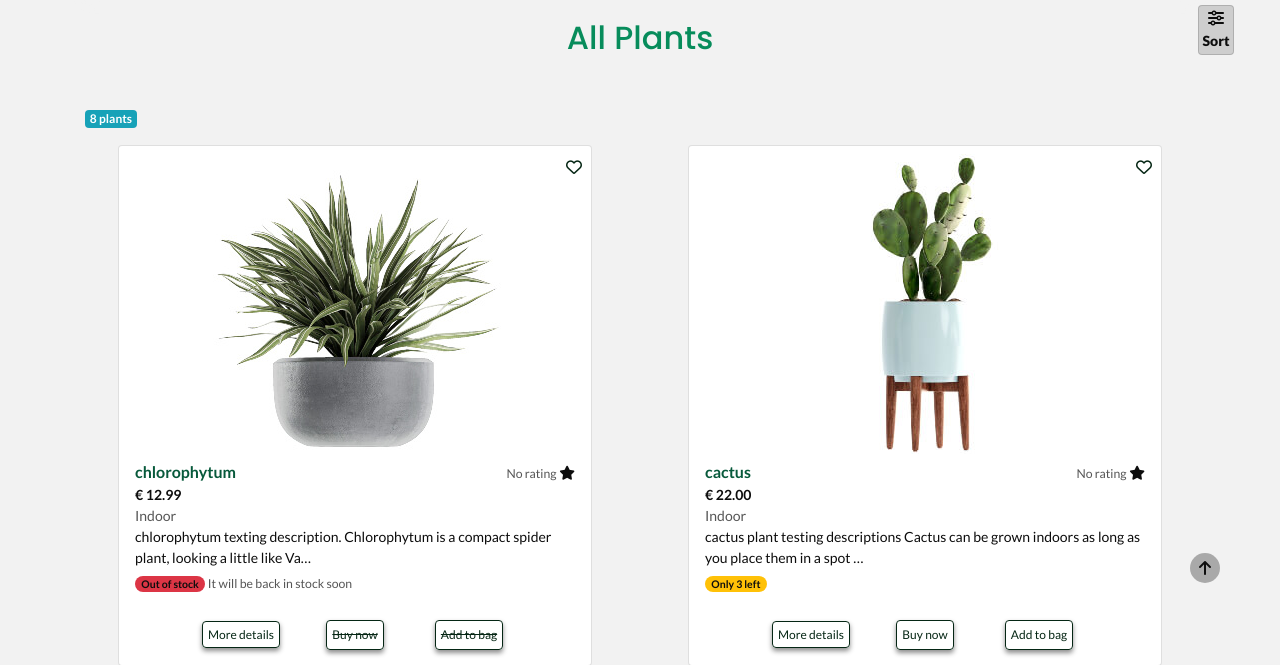
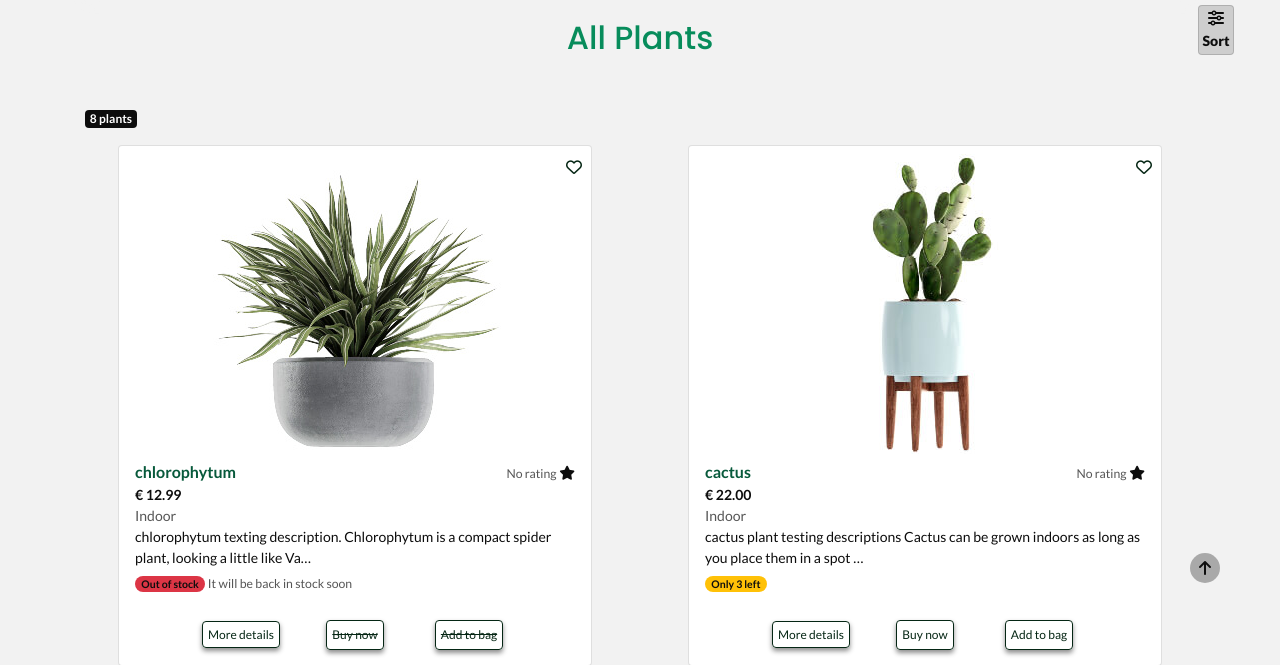
Before and after one commit to Tom-Nagy/what-you-need, a Django app: page /products/ in a window 1280 px wide. Shown: the part 127-792 px from the top of the page. Run offline with Django 3.2, Linux system fonts and the light colour scheme; data comes from the database, SQL or seed files in the repository; some libraries are stand-ins or nearby versions.

Commit message:
Override bootstrap class for better contrast

```diff
--- a/static/css/base.css
+++ b/static/css/base.css
@@ -113,6 +113,11 @@ a:focus {
 
 .striked {
     text-decoration: line-through;
+}
+
+/* Override bootstarp backgoud color for better contrast */
+.badge-info {
+    background-color: #0d0d0d !important;
 }
 
 /* ------------------------------------- Small screen header */
```
Also changed, not shown: TESTING.md (+1 -1 lines).
